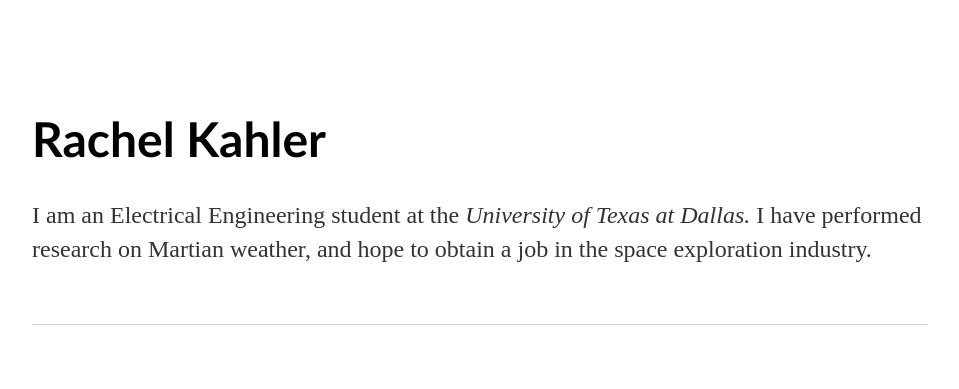
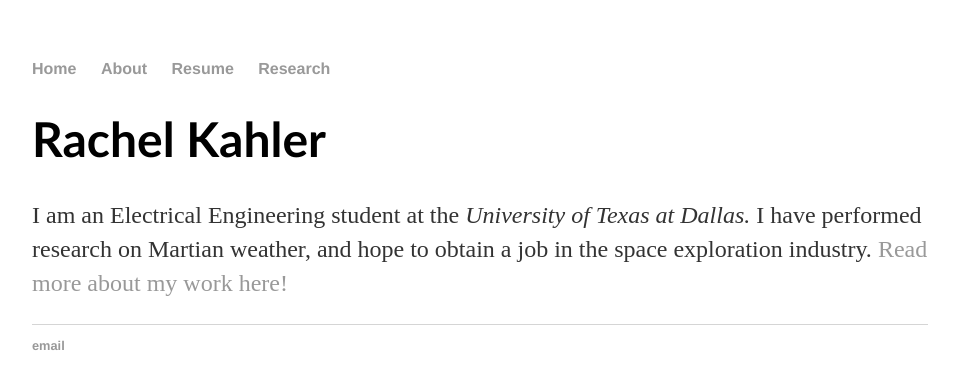
Before and after one commit to rachel-kahler/rachel-kahler.github.io, a Jekyll site: the page built from index.html, in a window 1280 px wide. Shown: the top 389 px of the page, without its empty margins (160-1119 px from the left). Built offline with Jekyll 4.4.1, drawn with Linux system fonts in a browser that asks for light colours.

Commit message:
Update main.css
undid white text change

```diff
--- a/css/main.css
+++ b/css/main.css
@@ -1,7 +1,7 @@
 body {
     margin: 60px auto;
     width: 70%;
-    bgcolor= "blue";
+
 }
 nav ul, footer ul {
     font-family:'Helvetica', 'Arial', 'Sans-Serif';
@@ -15,7 +15,7 @@ nav ul li, footer ul li {
 }
 a {
     text-decoration: none;
-    color: #FFF;
+    color: #999;
 }
 a:hover {
     text-decoration: underline;
```
